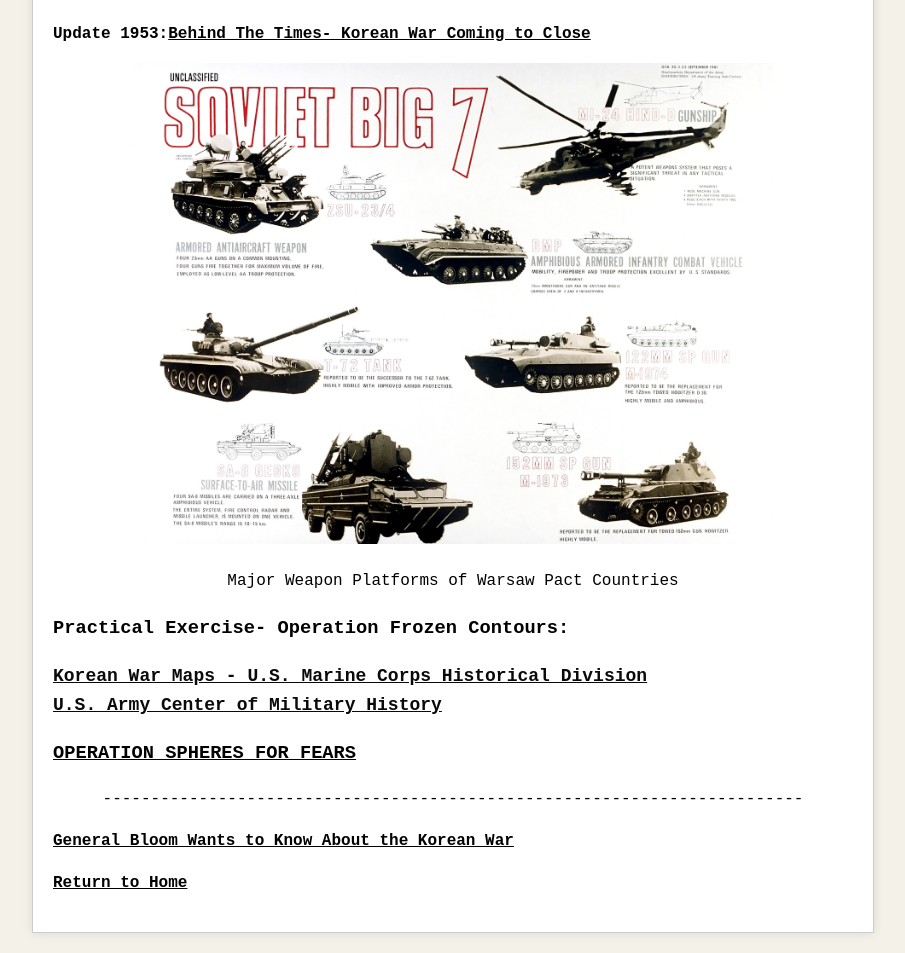
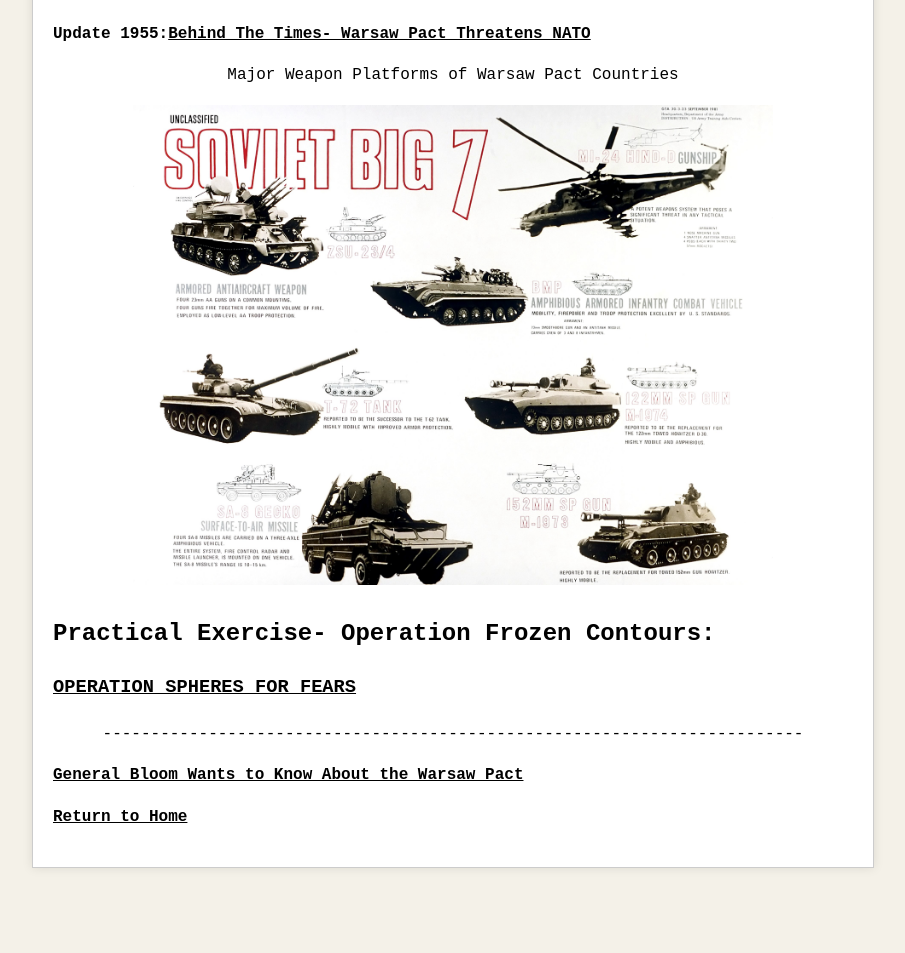
Before and after one commit to jboyce1/CodeWar, a Jekyll site: the page built from classes/GatheringForWarmth.md, in a window 1280 px wide and 1400 px high, scrolled down 1638 px, cut to the strip 447-1400 px from the top of the window. Shown: the whole strip, without its empty margins (187-1092 px from the left). Built offline with Jekyll 4.4.1, drawn with Linux system fonts in a browser that asks for light colours; after the commit the page ends 2973 px from its top, so only the background shows below that.

Commit message:
Update GatheringForWarmth.md

```diff
--- a/classes/GatheringForWarmth.md
+++ b/classes/GatheringForWarmth.md
@@ -37,21 +37,15 @@ The Korean War Using Google Earth
 <iframe width="560" height="315" src="https://www.youtube.com/embed/6niivpfrEuk?si=CCPKtAhRgrykB8aq" title="YouTube video player" frameborder="0" allow="accelerometer; autoplay; clipboard-write; encrypted-media; gyroscope; picture-in-picture; web-share" referrerpolicy="strict-origin-when-cross-origin" allowfullscreen></iframe>
 </div>
 
-  **Update 1953:**[Behind The Times- Korean War Coming to Close]({{ 'classes/TheProxAndTheBear/Behind the Times- Korean War Coming to Close.pdf' | relative_url }})
+  **Update 1955:**[Behind The Times- Warsaw Pact Threatens NATO]({{ 'classes/TheProxAndTheBear/Behind the Times- Korean War Coming to Close.pdf' | relative_url }})
 
 <div style="text-align: center;">
+  <p>Major Weapon Platforms of Warsaw Pact Countries</p>
+
   <img src="{{ 'classes/GatheringForWarmth/Soviet_big_7.jpg' | relative_url }}" alt="The Soviet Big 7" style="max-width: 80%; height: auto;">
-<p>Major Weapon Platforms of Warsaw Pact Countries</p>
 </div>
 
-### Practical Exercise- Operation Frozen Contours:
-  <a href="https://www.koreanwar.org/html/maps-marines.html" target="_blank" style="font-size: 18px; text-decoration: underline; color: #0a0a0a;">
-    Korean War Maps - U.S. Marine Corps Historical Division
-  </a>
-    <a href="https://www.history.army.mil/books/maps.htm" target="_blank" style="font-size: 18px; text-decoration: underline; color: #0a0a0a;">
-    U.S. Army Center of Military History
-  </a>
-
+## Practical Exercise- Operation Frozen Contours:
 ### [OPERATION SPHERES FOR FEARS]({{ 'classes/GatheringForWarmth/Operation Spheres for Fears.pdf' | relative_url }})
 
  <div style="text-align: center;">
@@ -61,6 +55,6 @@ The Korean War Using Google Earth
 
 
 
-[General Bloom Wants to Know About the Korean War]({{ 'classes/TheProxAndTheBear/General Bloom Wants to Know about the Korean War.pdf' | relative_url }})
+[General Bloom Wants to Know About the Warsaw Pact]({{ 'classes/TheProxAndTheBear/General Bloom Wants to Know about the Korean War.pdf' | relative_url }})
 
 [Return to Home](../)
```
